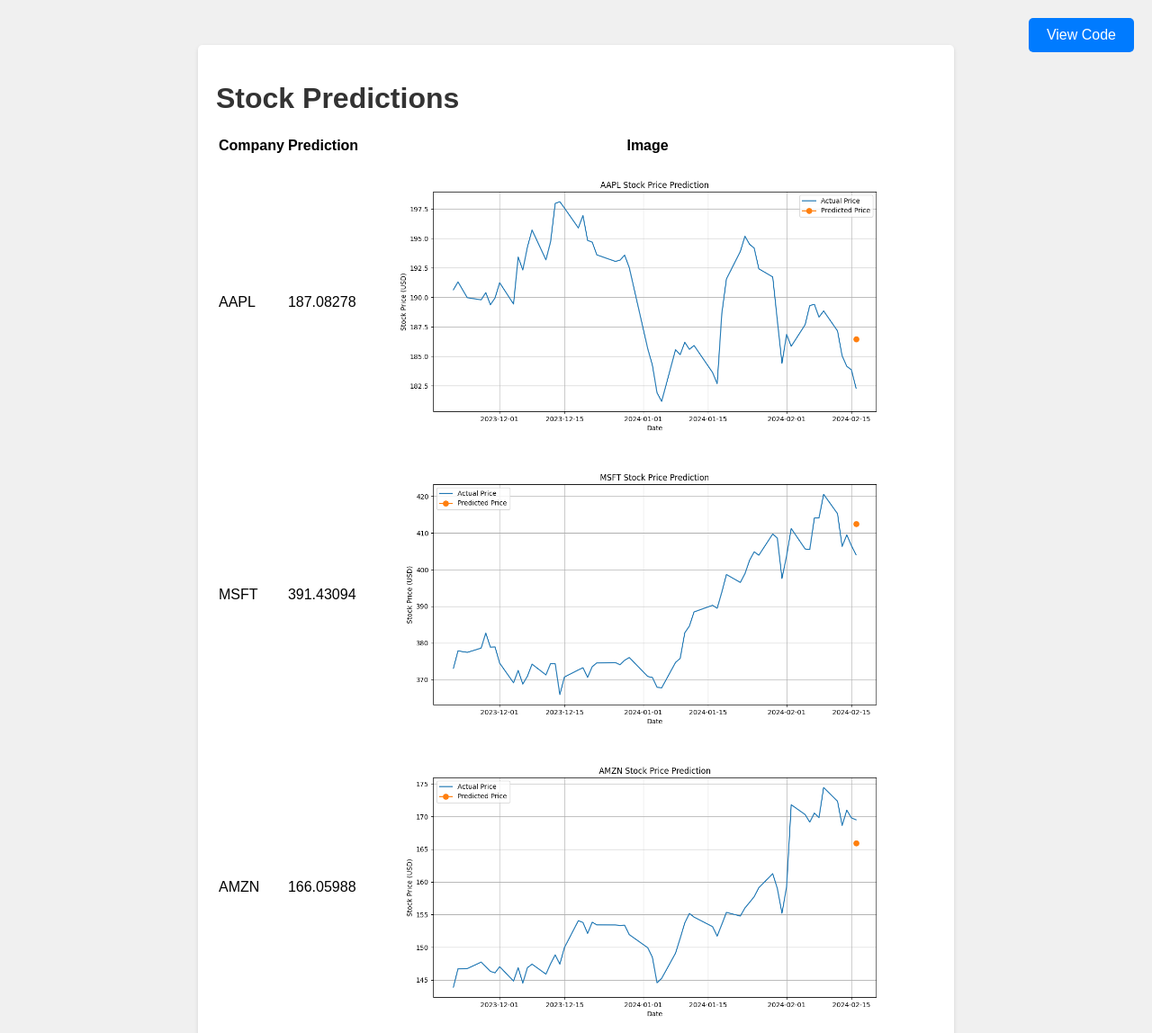
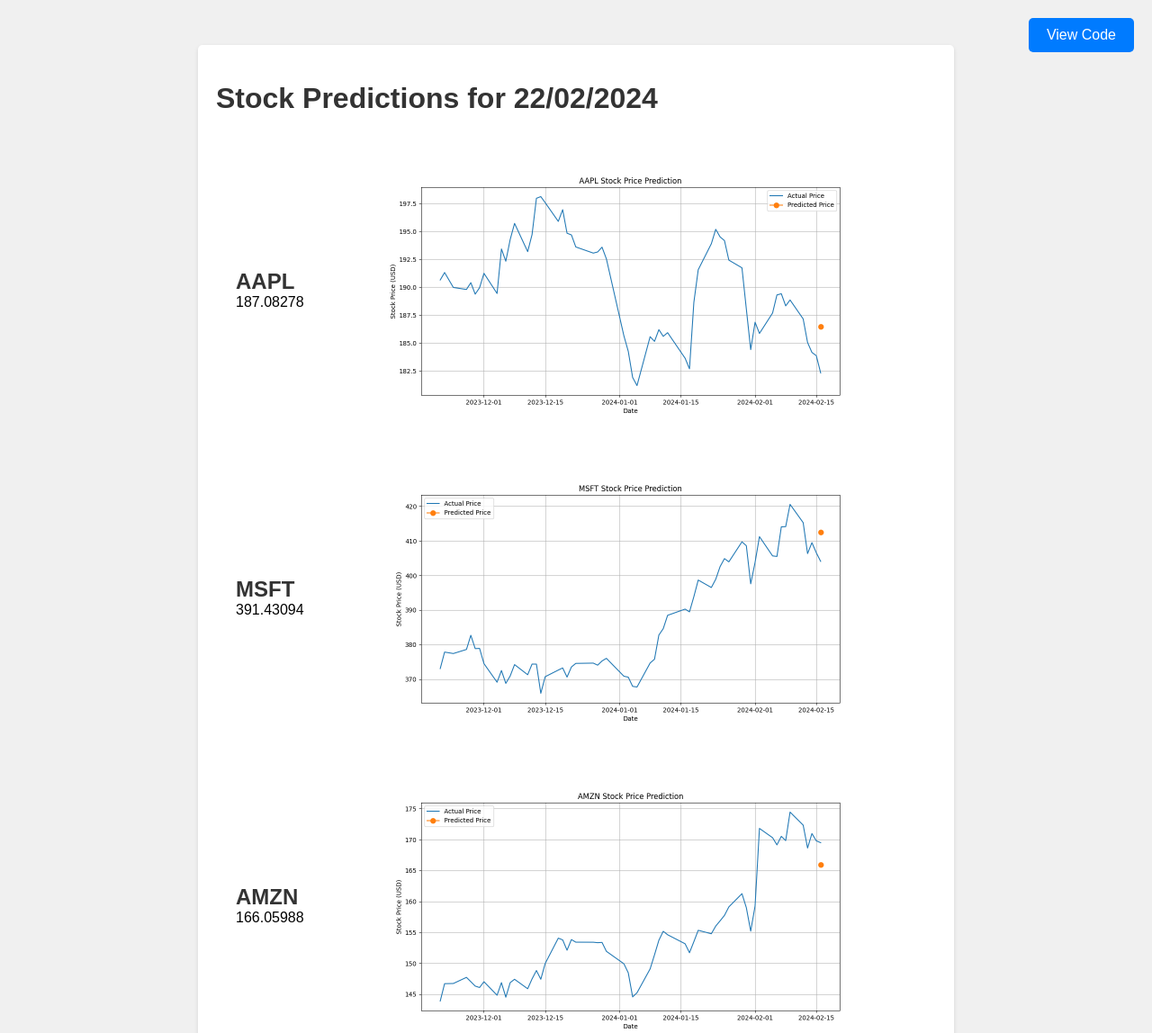
Before and after one commit to IsabelBody/Stock-Predictor, a Flask app: page / in a window 1280 px wide. Shown: the top 1148 px of the page at 90% size. Run offline with Flask 3, Linux system fonts and the light colour scheme.

Commit message:
updated images view

```diff
--- a/predictioncode.py
+++ b/predictioncode.py
@@ -76,7 +76,3 @@ for company in companies:
     prediction = model.predict(real_data)
     prediction = scaler.inverse_transform(prediction)
     predictions.append({'Company': company, 'Prediction': prediction[0][0]})
-
-# Save predictions to CSV
-predictions_df = pd.DataFrame(predictions)
-predictions_df.to_csv('predictions.csv', index=False)
--- a/static/styles.css
+++ b/static/styles.css
@@ -55,3 +55,22 @@ img {
     max-width: 100%;
     max-height: 100%;
 }
+
+/* Your existing CSS styles */
+
+/* Add this style to adjust the appearance of the name and prediction */
+h2, p {
+    margin: 0;
+}
+
+/* Adjust the margin and padding as needed */
+.container table tbody tr td {
+    padding: 20px;
+}
+
+/* Adjust the image size and alignment */
+.container table tbody tr td img {
+    display: block;
+    margin: 0 auto;
+    max-width: 600px; /* Adjust as needed */
+}
--- a/templates/index.html
+++ b/templates/index.html
@@ -8,21 +8,18 @@
 </head>
 <body>
     <div class="container">
-        <h1>Stock Predictions</h1>
+        <h1>Stock Predictions for 22/02/2024</h1>
         <table>
-            <thead>
-                <tr>
-                    <th>Company</th>
-                    <th>Prediction</th>
-                    <th>Image</th>
-                </tr>
-            </thead>
             <tbody>
                 {% for prediction in predictions %}
                 <tr>
-                    <td>{{ prediction.company }}</td>
-                    <td>{{ prediction.prediction }}</td>
-                    <td><img src="/static/{{ prediction.company.upper() }}_prediction.png" alt="{{ prediction.company }} Prediction"></td>
+                    <td colspan="2">
+                        <h2>{{ prediction.company }}</h2>
+                        <p>{{ prediction.prediction }}</p>
+                    </td>
+                    <td>
+                        <img src="/static/{{ prediction.company.upper() }}_prediction.png" alt="{{ prediction.company }} Prediction">
+                    </td>
                 </tr>
                 {% endfor %}
             </tbody>
```
Also changed, not shown: static/BAC_prediction.png (renamed from BAC_prediction.png), static/CRM_prediction.png (renamed from CRM_prediction.png), static/GOOGL_prediction.png (renamed from GOOGL_prediction.png), static/HD_prediction.png (renamed from HD_prediction.png), static/JNJ_prediction.png (renamed from JNJ_prediction.png), static/JPM_prediction.png (renamed from JPM_prediction.png), static/MA_prediction.png (renamed from MA_prediction.png), static/NFLX_prediction.png (renamed from NFLX_prediction.png), static/NVDA_prediction.png (renamed from NVDA_prediction.png), static/PG_prediction.png (renamed from PG_prediction.png), static/PYPL_prediction.png (renamed from PYPL_prediction.png), static/TSLA_prediction.png (renamed from TSLA_prediction.png), static/UNH_prediction.png (renamed from UNH_prediction.png), static/V_prediction.png (renamed from V_prediction.png), 1 more files.
